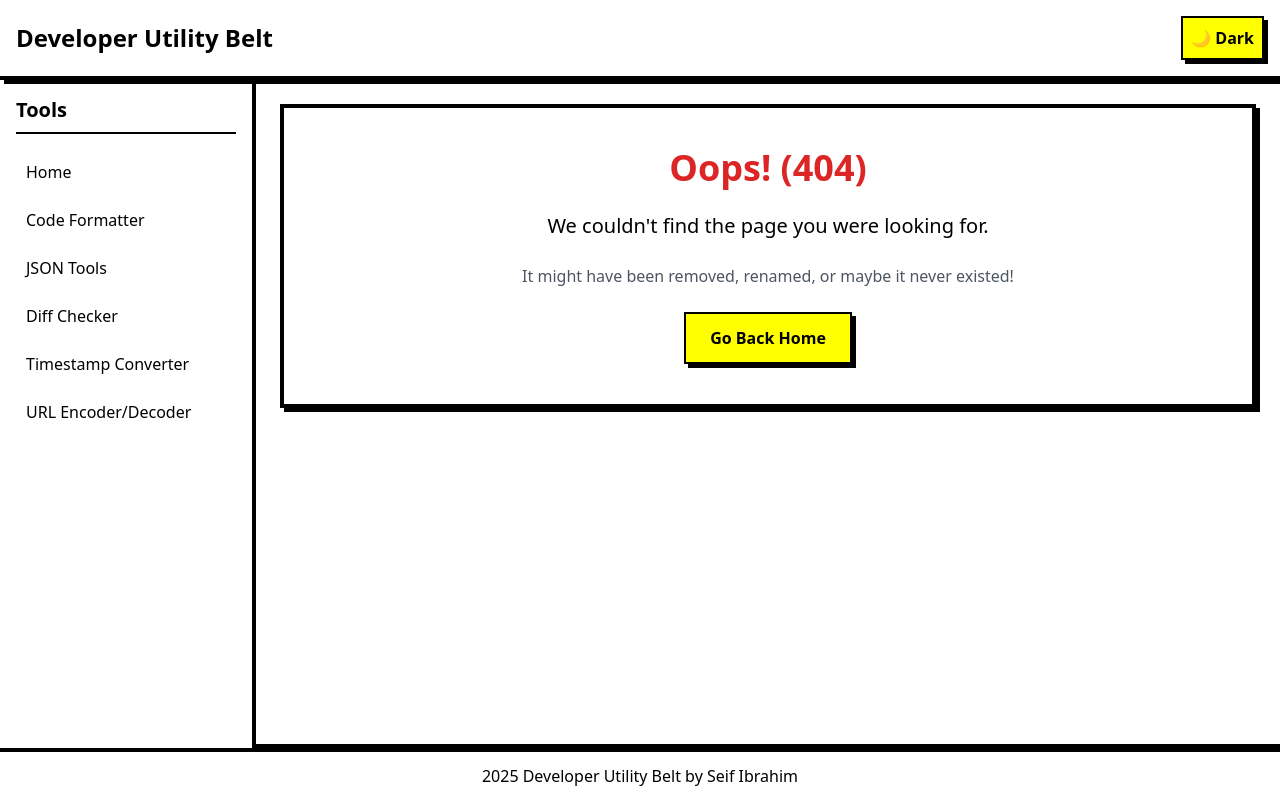
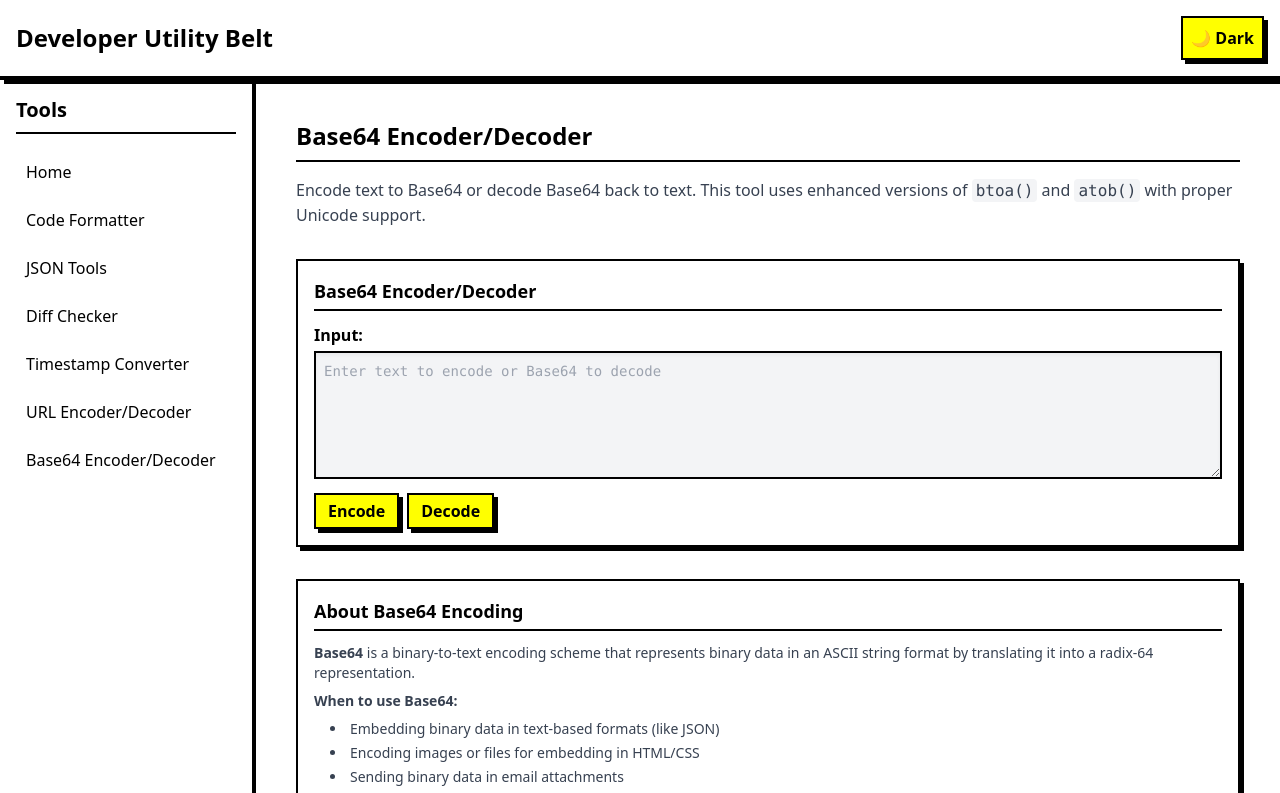
Before and after one commit to iseif/developer-utility-belt, a React (Vite) app: page /base64-encode-decode in a window 1280 px wide. Shown: the top 793 px of the page. Built offline with nearby package versions, Linux system fonts and the light colour scheme.

Commit message:
added Base64 Encoder/Decoder

```diff
--- a/src/Router.tsx
+++ b/src/Router.tsx
@@ -8,6 +8,7 @@ import JsonToolsPage from './pages/JsonToolsPage';
 import NotFoundPage from './pages/NotFoundPage';
 import TimestampConverterPage from './pages/TimestampConverterPage';
 import UrlEncoderDecoderPage from './pages/UrlEncoderDecoderPage';
+import Base64EncoderDecoderPage from './pages/Base64EncoderDecoderPage';
 
 const AppRouter: React.FC = () => {
   return (
@@ -18,6 +19,7 @@ const AppRouter: React.FC = () => {
       <Route path="/diff" element={<DiffCheckerPage />} />
       <Route path="/timestamp" element={<TimestampConverterPage />} />
       <Route path="/url-encode-decode" element={<UrlEncoderDecoderPage />} />
+      <Route path="/base64-encode-decode" element={<Base64EncoderDecoderPage />} />
 
       {/* Add routes for other pages here */}
       <Route path="*" element={<NotFoundPage />} />
--- a/src/components/layout/Nav.tsx
+++ b/src/components/layout/Nav.tsx
@@ -12,6 +12,7 @@ const Nav: React.FC<NavProps> = ({ isNavOpen }) => {
     { name: 'Diff Checker', path: '/diff' },
     { name: 'Timestamp Converter', path: '/timestamp' },
     { name: 'URL Encoder/Decoder', path: '/url-encode-decode' },
+    { name: 'Base64 Encoder/Decoder', path: '/base64-encode-decode' },
   ];
 
   return (
--- /dev/null
+++ b/src/pages/Base64EncoderDecoderPage.tsx
@@ -0,0 +1,171 @@
+import React, { useState } from 'react';
+
+const Base64EncoderDecoderPage: React.FC = () => {
+  const [inputText, setInputText] = useState<string>('');
+  const [outputText, setOutputText] = useState<string>('');
+  const [error, setError] = useState<string>('');
+
+  // Helper function to handle Unicode characters with btoa
+  const utf8ToBase64 = (str: string): string => {
+    return btoa(encodeURIComponent(str).replace(/%([0-9A-F]{2})/g, (_, p1) => {
+      return String.fromCharCode(parseInt(p1, 16));
+    }));
+  };
+
+  // Helper function to handle Unicode characters with atob
+  const base64ToUtf8 = (str: string): string => {
+    return decodeURIComponent(
+      Array.from(atob(str), (c) => {
+        return '%' + ('00' + c.charCodeAt(0).toString(16)).slice(-2);
+      }).join('')
+    );
+  };
+
+  const handleEncode = () => {
+    try {
+      setError('');
+      const encoded = utf8ToBase64(inputText);
+      setOutputText(encoded);
+    } catch (err) {
+      setError(`Encoding Error: ${err instanceof Error ? err.message : 'Unknown error'}`);
+      setOutputText('');
+    }
+  };
+
+  const handleDecode = () => {
+    try {
+      setError('');
+      const decoded = base64ToUtf8(inputText);
+      setOutputText(decoded);
+    } catch (err) {
+      setError(`Decoding Error: Invalid Base64 string or ${err instanceof Error ? err.message : 'unknown error'}`);
+      setOutputText('');
+    }
+  };
+
+  const handleCopyToClipboard = async () => {
+    if (!outputText) return;
+
+    try {
+      await navigator.clipboard.writeText(outputText);
+      // Optional: Show a temporary success message
+    } catch (err) {
+      setError(`Copy Error: ${err instanceof Error ? err.message : 'Unknown error'}`);
+    }
+  };
+
+  return (
+    <div className="p-4 space-y-8">
+      <header>
+        <h1 className="text-2xl font-bold border-b-2 border-border-color dark:border-dark-border-color pb-2 mb-4 dark:text-dark-primary-text">
+          Base64 Encoder/Decoder
+        </h1>
+        <p className="mb-6 text-gray-700 dark:text-gray-300">
+          Encode text to Base64 or decode Base64 back to text. This tool uses enhanced versions of{' '}
+          <code className="px-1 py-0.5 bg-gray-100 dark:bg-gray-700 rounded">btoa()</code> and{' '}
+          <code className="px-1 py-0.5 bg-gray-100 dark:bg-gray-700 rounded">atob()</code>{' '}
+          with proper Unicode support.
+        </p>
+      </header>
+
+      {error && (
+        <div className="p-3 border-2 border-red-500 bg-red-100 dark:bg-red-900 dark:border-red-700 text-red-700 dark:text-red-100">
+          {error}
+        </div>
+      )}
+
+      <div className="space-y-6">
+        {/* Main content sections */}
+        <section className="space-y-3 p-4 border-2 border-border-color dark:border-dark-border-color shadow-solid dark:shadow-dark-solid">
+          <h3 className="text-lg font-semibold border-b-2 border-border-color dark:border-dark-border-color pb-1 dark:text-dark-primary-text">
+            Base64 Encoder/Decoder
+          </h3>
+          <div>
+            <label
+              htmlFor="input-text"
+              className="block mb-1 font-semibold dark:text-dark-primary-text"
+            >
+              Input:
+            </label>
+            <textarea
+              id="input-text"
+              value={inputText}
+              onChange={(e) => setInputText(e.target.value)}
+              placeholder="Enter text to encode or Base64 to decode"
+              className="w-full h-32 p-2 border-2 border-border-color dark:border-dark-border-color bg-gray-100 dark:bg-gray-700 text-primary-text dark:text-dark-primary-text font-mono text-sm shadow-inner mb-2"
+            />
+            <div className="flex space-x-2">
+              <button
+                onClick={handleEncode}
+                className="px-3 py-1 border-2 border-border-color dark:border-dark-border-color bg-accent dark:bg-dark-accent text-primary-text dark:text-dark-primary-bg font-semibold shadow-solid dark:shadow-dark-solid hover:bg-primary-bg dark:hover:bg-dark-primary-bg"
+              >
+                Encode
+              </button>
+              <button
+                onClick={handleDecode}
+                className="px-3 py-1 border-2 border-border-color dark:border-dark-border-color bg-accent dark:bg-dark-accent text-primary-text dark:text-dark-primary-bg font-semibold shadow-solid dark:shadow-dark-solid hover:bg-primary-bg dark:hover:bg-dark-primary-bg"
+              >
+                Decode
+              </button>
+            </div>
+          </div>
+
+          {outputText && (
+            <div>
+              <div className="flex justify-between items-center mb-1">
+                <label
+                  htmlFor="output-text"
+                  className="font-semibold dark:text-dark-primary-text"
+                >
+                  Output:
+                </label>
+                <button
+                  onClick={handleCopyToClipboard}
+                  className="px-2 py-0.5 text-xs border-2 border-border-color dark:border-dark-border-color bg-gray-200 dark:bg-gray-600 font-semibold shadow-solid dark:shadow-dark-solid hover:bg-gray-300 dark:hover:bg-gray-500"
+                >
+                  Copy
+                </button>
+              </div>
+              <textarea
+                id="output-text"
+                value={outputText}
+                readOnly
+                className="w-full h-32 p-2 border-2 border-border-color dark:border-dark-border-color bg-gray-100 dark:bg-gray-700 text-primary-text dark:text-dark-primary-text font-mono text-sm shadow-inner"
+              />
+            </div>
+          )}
+        </section>
+      </div>
+
+      <section className="mt-8 p-4 border-2 border-border-color dark:border-dark-border-color shadow-solid dark:shadow-dark-solid">
+        <h3 className="text-lg font-semibold border-b-2 border-border-color dark:border-dark-border-color pb-1 mb-3 dark:text-dark-primary-text">
+          About Base64 Encoding
+        </h3>
+        <div className="space-y-2 text-sm text-gray-700 dark:text-gray-300">
+          <p>
+            <strong>Base64</strong> is a binary-to-text encoding scheme that represents binary data in an ASCII string format by translating it into a radix-64 representation.
+          </p>
+          <p>
+            <strong>When to use Base64:</strong>
+          </p>
+          <ul className="list-disc list-inside ml-4 space-y-1">
+            <li>Embedding binary data in text-based formats (like JSON)</li>
+            <li>Encoding images or files for embedding in HTML/CSS</li>
+            <li>Sending binary data in email attachments</li>
+            <li>Storing binary data in text-based databases</li>
+          </ul>
+          <p className="mt-2">
+            <strong>Examples:</strong>
+          </p>
+          <ul className="list-none space-y-1 font-mono text-xs">
+            <li><span className="inline-block w-24">"Hello"</span> <span className="text-gray-500">→</span> SGVsbG8=</li>
+            <li><span className="inline-block w-24">"World!"</span> <span className="text-gray-500">→</span> V29ybGQh</li>
+            <li><span className="inline-block w-24">"Base64"</span> <span className="text-gray-500">→</span> QmFzZTY0</li>
+          </ul>
+        </div>
+      </section>
+    </div>
+  );
+};
+
+export default Base64EncoderDecoderPage;
```
